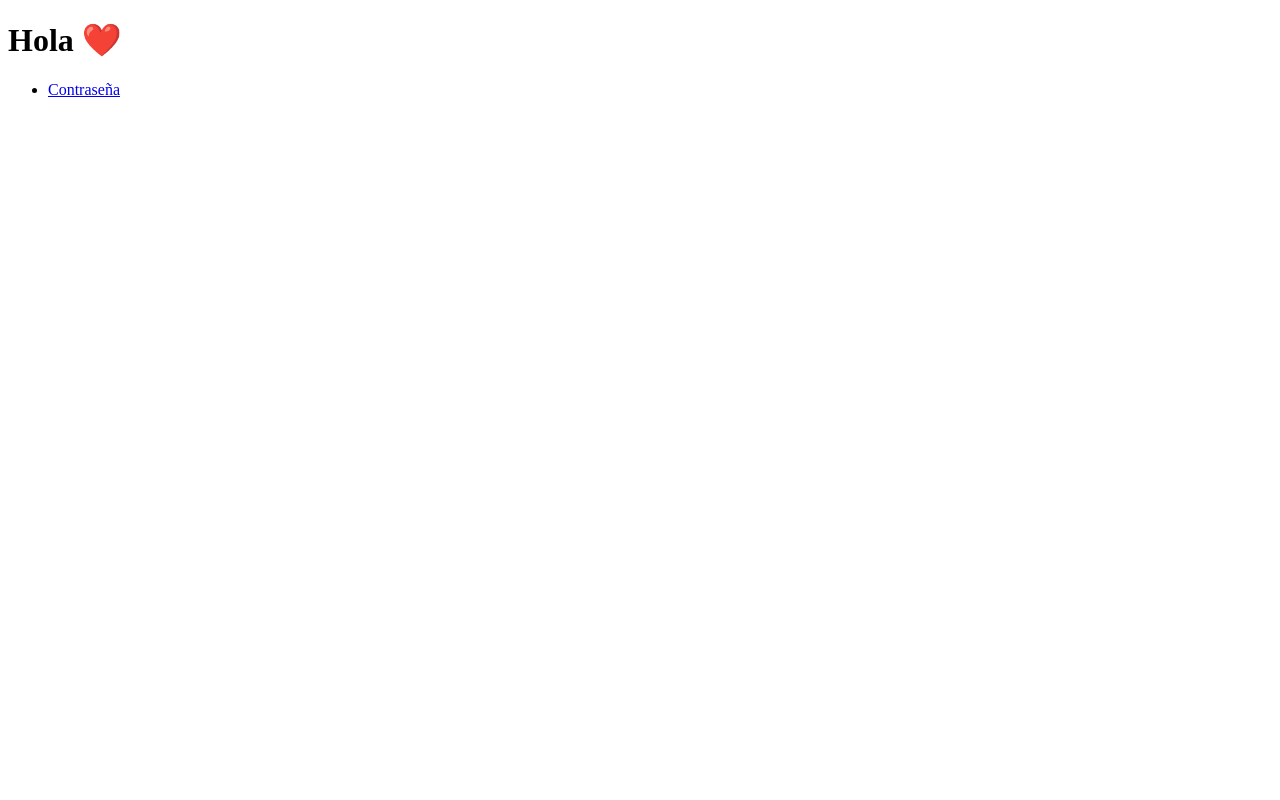
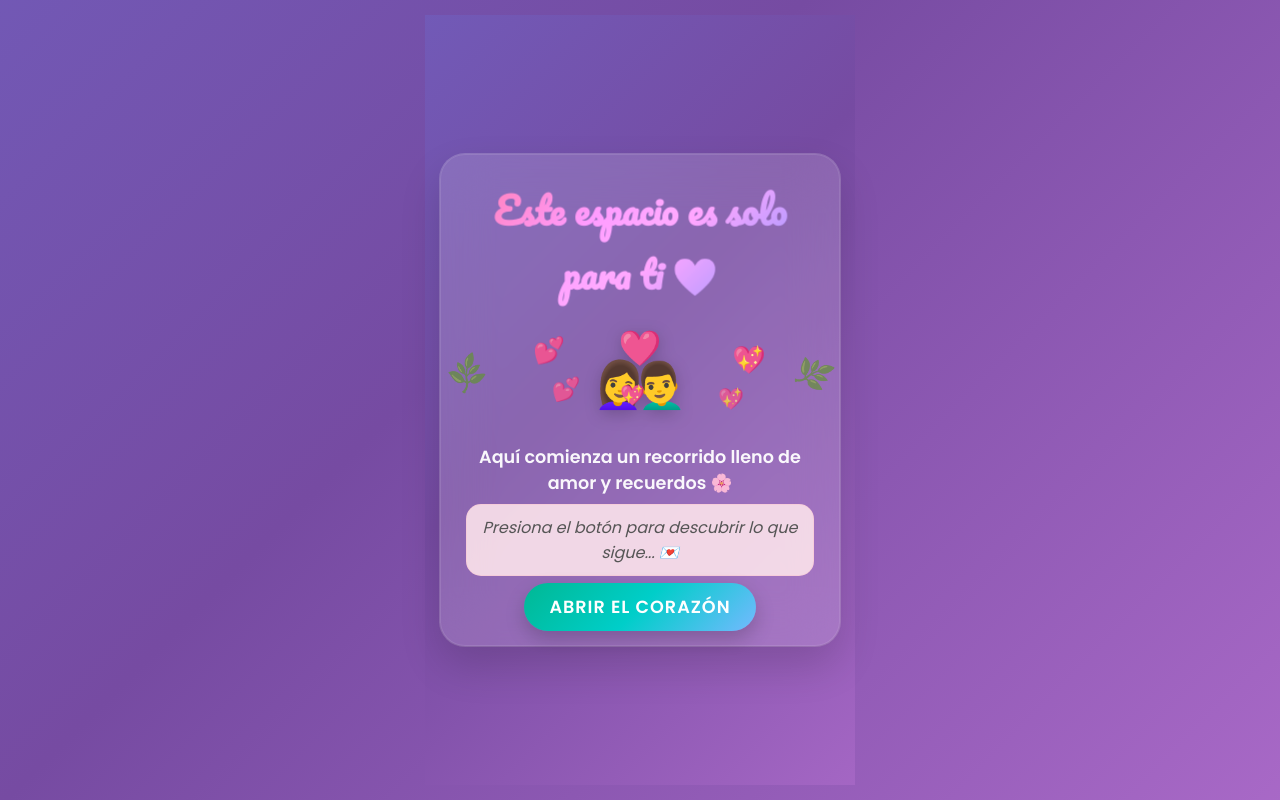
Before and after one commit to Nicot2603/mua, a plain HTML site: page index.html in a window 1280 px wide. Drawn offline with Linux system fonts and the light colour scheme.

Commit message:
mua mua mua

```diff
--- a/index.html
+++ b/index.html
@@ -2,12 +2,35 @@
 <html lang="es">
 <head>
   <meta charset="UTF-8" />
-  <title>Bienvenida</title>
+  <meta name="viewport" content="width=device-width, initial-scale=1.0">
+  <title>Para Ti, Amor 💖</title>
+  <link rel="stylesheet" href="./style.css">
 </head>
 <body>
-  <h1>Hola ❤️</h1>
-  <ul>
-    <li><a href="./mua-uno/contraseña/index.html">Contraseña</a></li>
-  </ul>
+<div class="heart-cursor" id="heartCursor">💖</div>
+
+  <div class="phone-container">
+    <h1 class="title">Este espacio es solo para ti ❤️</h1>
+
+    <div class="couple-image">
+      <div class="floating-hearts">
+        <span class="heart">💕</span>
+        <span class="heart">💖</span>
+        <span class="heart">💕</span>
+        <span class="heart">💖</span>
+      </div>
+      <span class="couple-emoji">👩‍❤️‍👨</span>
+      <div class="branches">
+        <span class="branch-left">🌿</span>
+        <span class="branch-right">🌿</span>
+      </div>
+    </div>
+
+    <p class="subtitle">Aquí comienza un recorrido lleno de amor y recuerdos 🌸</p>
+    <p class="hint">Presiona el botón para descubrir lo que sigue... 💌</p>
+
+    <a href="./mua-uno/contraseña/index.html" class="enter-btn" style="text-decoration: none;">Abrir el Corazón</a>
+  </div>
+  <script src="./script.js"></script>
 </body>
 </html>
--- a/mua-uno/perdon/script.js
+++ b/mua-uno/perdon/script.js
@@ -3,7 +3,7 @@
         let mouseX = 0, mouseY = 0;
 
         const pleaMessages = [
-            "😳 ¿En serio? ¡Dale otra oportunidad al botón de SÍ!",
+            "😳 ¿En serio? ¡Dale otra oportunidad al botón de Si!",
             "🥺 Vamos, sabes que me quieres muchísimo...",
             "😭 ¡Por favor, mi amor! ¡Te prometo ser mejor!",
             "🤧 ¡Te prometo que no volverá a pasar nunca más!",
--- /dev/null
+++ b/script.js
@@ -0,0 +1,17 @@
+ const heartCursor = document.getElementById('heartCursor');
+    document.addEventListener('mousemove', (e) => {
+      heartCursor.style.left = e.clientX + 'px';
+      heartCursor.style.top = e.clientY + 'px';
+    });
+    document.addEventListener('mousedown', () => {
+      heartCursor.classList.add('clicked');
+    });
+    document.addEventListener('mouseup', () => {
+      heartCursor.classList.remove('clicked');
+    });
+    document.addEventListener('mouseleave', () => {
+      heartCursor.style.opacity = '0';
+    });
+    document.addEventListener('mouseenter', () => {
+      heartCursor.style.opacity = '1';
+    });
--- /dev/null
+++ b/style.css
@@ -0,0 +1,186 @@
+@import url('https://fonts.googleapis.com/css2?family=Pacifico&family=Poppins:wght@400;600&display=swap');
+
+* {
+  margin: 0;
+  padding: 0;
+  box-sizing: border-box;
+  cursor: none;
+}
+
+html, body {
+  height: 100%;
+  font-family: 'Poppins', sans-serif;
+  background: linear-gradient(135deg, #667eea 0%, #764ba2 50%, #f093fb 100%);
+  background-size: 300% 300%;
+  animation: gradientMove 8s ease infinite;
+  display: flex;
+  align-items: center;
+  justify-content: center;
+  padding: 15px;
+}
+
+@keyframes gradientMove {
+  0%, 100% { background-position: 0% 50%; }
+  50% { background-position: 100% 50%; }
+}
+
+.heart-cursor {
+  position: fixed;
+  width: 20px;
+  height: 20px;
+  font-size: 20px;
+  pointer-events: none;
+  z-index: 9999;
+  transform: translate(-50%, -50%);
+  transition: transform 0.1s ease;
+  user-select: none;
+}
+
+.heart-cursor.clicked {
+  transform: translate(-50%, -50%) scale(1.5);
+  transition: transform 0.2s ease;
+}
+
+.phone-container {
+  width: 100%;
+  max-width: 400px;
+  background: rgba(255, 255, 255, 0.15);
+  backdrop-filter: blur(25px);
+  border-radius: 25px;
+  padding: 25px;
+  box-shadow:
+    0 20px 40px rgba(0, 0, 0, 0.15),
+    0 0 0 1px rgba(255, 255, 255, 0.2);
+  text-align: center;
+  border: 1px solid rgba(255, 255, 255, 0.1);
+  animation: slideUp 0.8s ease-out;
+}
+
+@keyframes slideUp {
+  from {
+    opacity: 0;
+    transform: translateY(50px);
+  }
+  to {
+    opacity: 1;
+    transform: translateY(0);
+  }
+}
+
+.title {
+  font-family: 'Pacifico', cursive;
+  font-size: clamp(1.6rem, 6vw, 2.2rem);
+  background: linear-gradient(135deg, #ff6b95, #f093fb, #667eea);
+  -webkit-background-clip: text;
+  -webkit-text-fill-color: transparent;
+  margin-bottom: 20px;
+  animation: titleGlow 3s ease-in-out infinite;
+}
+
+@keyframes titleGlow {
+  0%, 100% { transform: scale(1); filter: brightness(1); }
+  50% { transform: scale(1.05); filter: brightness(1.2); }
+}
+
+.couple-image {
+  margin-bottom: 20px;
+  position: relative;
+  height: 100px;
+  display: flex;
+  align-items: center;
+  justify-content: center;
+}
+
+.couple-emoji {
+  font-size: clamp(3.5rem, 12vw, 4.5rem);
+  filter: drop-shadow(0 4px 8px rgba(0, 0, 0, 0.2));
+  animation: float 4s ease-in-out infinite;
+}
+
+@keyframes float {
+  0%, 100% { transform: translateY(0); }
+  50% { transform: translateY(-8px); }
+}
+
+.floating-hearts .heart {
+  position: absolute;
+  animation: heartBeat 3s ease-in-out infinite;
+  font-size: clamp(1rem, 4vw, 1.3rem);
+}
+
+.heart:nth-child(1) { top: 10%; left: 20%; animation-delay: 0s; }
+.heart:nth-child(2) { top: 20%; right: 15%; animation-delay: 0.7s; }
+.heart:nth-child(3) { bottom: 20%; left: 25%; animation-delay: 1.4s; }
+.heart:nth-child(4) { bottom: 10%; right: 20%; animation-delay: 2.1s; }
+
+@keyframes heartBeat {
+  0%, 100% { transform: scale(1); opacity: 0.8; }
+  50% { transform: scale(1.3); opacity: 1; }
+}
+
+.branches {
+  position: absolute;
+  width: 100%;
+  height: 100%;
+}
+
+.branch-left, .branch-right {
+  position: absolute;
+  font-size: clamp(1.2rem, 5vw, 1.8rem);
+  opacity: 0.6;
+  top: 50%;
+}
+
+.branch-left {
+  left: -5%;
+  transform: translateY(-50%) rotate(-30deg);
+}
+
+.branch-right {
+  right: -5%;
+  transform: translateY(-50%) rotate(30deg);
+}
+
+.subtitle {
+  font-size: clamp(1rem, 4vw, 1.1rem);
+  margin-bottom: 8px;
+  font-weight: 600;
+  color: rgba(255, 255, 255, 0.95);
+}
+
+.hint {
+  background: rgba(252, 228, 236, 0.9);
+  padding: 10px 15px;
+  border-radius: 15px;
+  font-style: italic;
+  margin-bottom: 18px;
+  font-size: clamp(0.9rem, 3.5vw, 1rem);
+  color: #555;
+  border: 1px solid rgba(255, 182, 193, 0.3);
+}
+
+.enter-btn {
+  background: linear-gradient(135deg, #00b894, #00cec9, #74b9ff);
+  color: white;
+  border: none;
+  border-radius: 25px;
+  padding: 12px 25px;
+  font-size: clamp(1rem, 4vw, 1.1rem);
+  font-weight: 600;
+  width: 100%;
+  cursor: pointer;
+  margin-top: 15px;
+  transition: all 0.3s ease;
+  box-shadow: 0 8px 20px rgba(0, 0, 0, 0.2);
+  text-transform: uppercase;
+  letter-spacing: 1px;
+}
+
+.enter-btn:hover {
+  transform: translateY(-2px);
+  box-shadow: 0 12px 25px rgba(0, 0, 0, 0.3);
+}
+
+.enter-btn:active {
+  transform: scale(0.98);
+}
```
Also changed, not shown: mua-uno/jiji/lo-sabia.html (+4 -4 lines), mua-uno/perdon/perdoname.html (+2 -2 lines), mua-uno/te-amo/porque-te-amo.html (+7 -7 lines).
